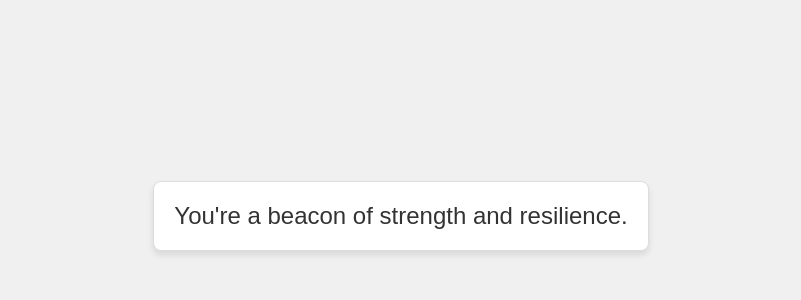
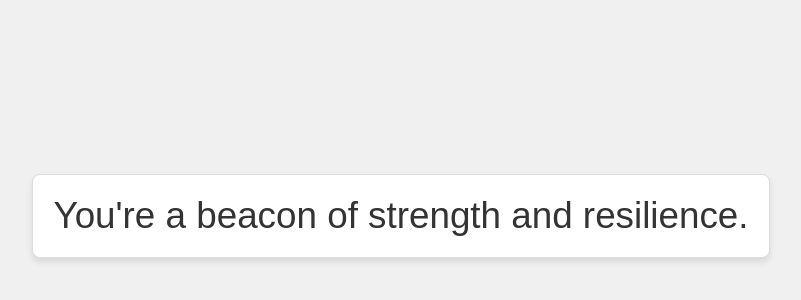
Before and after one commit to flyingcakes01/ComplimentGenerator, a plain HTML site: page index.html in a window 1280 px wide. Shown: the part 184-484 px from the top of the page, without its empty margins (239-1040 px from the left). Drawn offline with Linux system fonts and the light colour scheme.

Commit message:
Update index.html

```diff
--- a/index.html
+++ b/index.html
@@ -15,12 +15,15 @@
         color: #333;
     }
     .compliment {
-        font-size: 24px;
+        font-size: calc(24px + 1vw); /* Adjust font size dynamically */
         padding: 20px;
         border: 1px solid #ddd;
         background-color: #fff;
         border-radius: 8px;
         box-shadow: 0 4px 6px rgba(0,0,0,0.1);
+        max-width: 80%; /* Limit maximum width */
+        overflow-wrap: break-word; /* Allow long text to wrap */
+        text-align: center; /* Center align text */
     }
 </style>
 </head>
```
